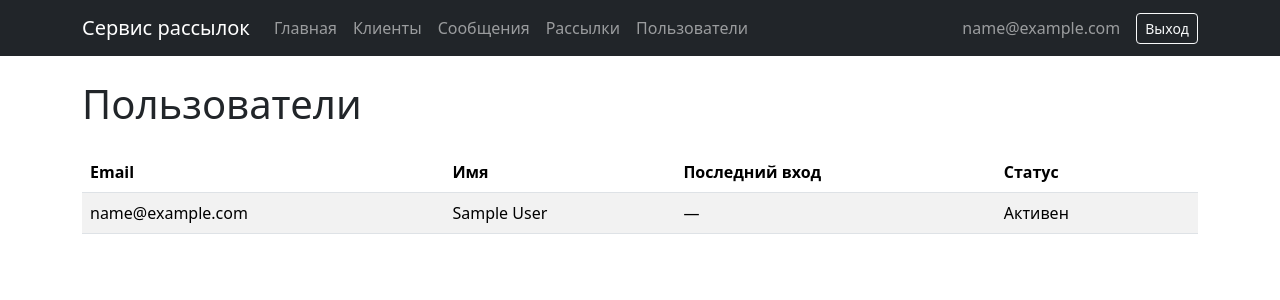
After one commit to KonstantinosTsiakkuri/mailing_service, a Django app: page /users/ in a window 1280 px wide. The commit adds this page. Shown: the top 300 px of the page. Run offline with Django 5.2, Linux system fonts and the light colour scheme; the visitor is signed in with stand-in values (Sample User, id 1); data comes from the database, SQL or seed files in the repository.

Commit message:
Block 8: роли и права (группа Менеджеры, отключение рассылок, блокировка пользователей)
Co-Authored-By: Claude Sonnet 5.5 <noreply@anthropic.com>

```diff
--- a/mailing/models.py
+++ b/mailing/models.py
@@ -18,6 +18,7 @@ class Client(models.Model):
         verbose_name = "Клиент"
         verbose_name_plural = "Клиенты"
         ordering = ["full_name"]
+        permissions = [("view_all_clients", "Может просматривать всех клиентов")]
 
 
 class Message(models.Model):
@@ -50,6 +51,7 @@ class Mailing(models.Model):
     status = models.CharField(verbose_name = "Статус рассылки", choices = STATUS_CHOICES , default  = STATUS_CREATED, editable=False, max_length = 100)
     message = models.ForeignKey(Message, on_delete = models.PROTECT, verbose_name = "Сообщение рассылки")
     recipients = models.ManyToManyField(Client, verbose_name = "Получатели рассылок")
+    is_active = models.BooleanField(default = True, verbose_name = "Активна")
     owner = models.ForeignKey(settings.AUTH_USER_MODEL, on_delete = models.CASCADE, verbose_name = "Владелец")
 
 
@@ -61,6 +63,10 @@ class Mailing(models.Model):
         verbose_name = "Рассылка"
         verbose_name_plural = "Рассылки"
         ordering = ["status"]
+        permissions = [
+            ("view_all_mailings", "Может просматривать все рассылки"),
+            ("disable_mailing", "Может отключать и включать рассылки"),
+        ]
 
     def update_status(self):
         """
--- a/mailing/services.py
+++ b/mailing/services.py
@@ -13,6 +13,8 @@ def send_mailing(mailing):
     Отправляет письмо каждому получателю рассылки и сохраняет попытки.
     Возвращает кортеж (успешных, неуспешных). Если рассылку сейчас отправлять нельзя - MailingSendError.
     """
+    if not mailing.is_active:
+        raise MailingSendError("Отправка невозможна: рассылка отключена менеджером")
     mailing.update_status()
     now = timezone.now()
     if not mailing.start_time <= now <= mailing.end_time:
@@ -57,7 +59,7 @@ def get_home_statistics():
     return {
         "mailings_total": Mailing.objects.count(),
         "mailings_active": Mailing.objects.filter(
-            status=Mailing.STATUS_LAUNCHED, start_time__lte=now, end_time__gte=now
+            status=Mailing.STATUS_LAUNCHED, is_active=True, start_time__lte=now, end_time__gte=now
         ).count(),
         "clients_total": Client.objects.count(),
     }
--- a/mailing/templates/mailing/client_list.html
+++ b/mailing/templates/mailing/client_list.html
@@ -11,6 +11,7 @@
                 <th>ФИО</th>
                 <th>Email</th>
                 <th>Комментарий</th>
+                {% if perms.mailing.view_all_clients %}<th>Владелец</th>{% endif %}
                 <th></th>
             </tr>
         </thead>
@@ -20,11 +21,12 @@
                     <td>{{ client.full_name }}</td>
                     <td>{{ client.email }}</td>
                     <td>{{ client.comment }}</td>
+                    {% if perms.mailing.view_all_clients %}<td>{{ client.owner.email }}</td>{% endif %}
                     <td><a href="{% url 'mailing:client_detail' client.pk %}">Открыть</a></td>
                 </tr>
             {% empty  %}
                 <tr>
-                    <td colspan="4">Клиентов пока нет</td>
+                    <td colspan="5">Клиентов пока нет</td>
                 </tr>
             {% endfor %}
         </tbody>
--- a/mailing/urls.py
+++ b/mailing/urls.py
@@ -21,4 +21,5 @@ urlpatterns = [
     path("mailings/<int:pk>/edit/", views.MailingUpdateView.as_view(), name="mailing_update"),
     path("mailings/<int:pk>/delete/", views.MailingDeleteView.as_view(), name="mailing_delete"),
     path("mailings/<int:pk>/send/", views.MailingSendView.as_view(), name="mailing_send"),
+    path("mailings/<int:pk>/toggle/", views.MailingToggleActiveView.as_view(), name="mailing_toggle"),
 ]
--- a/templates/base.html
+++ b/templates/base.html
@@ -16,6 +16,9 @@
                     <li class="nav-item"><a class="nav-link" href="{% url 'mailing:client_list' %}">Клиенты</a></li>
                     <li class="nav-item"><a class="nav-link" href="{% url 'mailing:message_list' %}">Сообщения</a></li>
                     <li class="nav-item"><a class="nav-link" href="{% url 'mailing:mailing_list' %}">Рассылки</a></li>
+                    {% if perms.users.view_all_users %}
+                        <li class="nav-item"><a class="nav-link" href="{% url 'users:user_list' %}">Пользователи</a></li>
+                    {% endif %}
                 {% endif %}
             </ul>
             <ul class="navbar-nav align-items-center">
--- a/users/models.py
+++ b/users/models.py
@@ -35,5 +35,11 @@ class User(AbstractUser):
 
     objects = UserManager()
 
+    class Meta(AbstractUser.Meta):
+        permissions = [
+            ("view_all_users", "Может просматривать список пользователей"),
+            ("block_user", "Может блокировать и разблокировать пользователей"),
+        ]
+
     def __str__(self):
         return self.email
--- /dev/null
+++ b/users/templates/users/user_list.html
@@ -0,0 +1,46 @@
+{% extends "base.html" %}
+
+{% block title %}Пользователи{% endblock %}
+
+{% block content %}
+    <h1 class="mb-4">Пользователи</h1>
+    <table class="table table-striped">
+        <thead>
+            <tr>
+                <th>Email</th>
+                <th>Имя</th>
+                <th>Последний вход</th>
+                <th>Статус</th>
+                <th></th>
+            </tr>
+        </thead>
+        <tbody>
+            {% for person in user_list %}
+                <tr>
+                    <td>{{ person.email }}</td>
+                    <td>{{ person.first_name }} {{ person.last_name }}</td>
+                    <td>{{ person.last_login|date:"d.m.Y H:i"|default:"—" }}</td>
+                    <td>
+                        {% if person.is_active %}
+                            Активен
+                        {% else %}
+                            <span class="badge bg-secondary">Заблокирован</span>
+                        {% endif %}
+                    </td>
+                    <td>
+                        {% if perms.users.block_user and person != user and not person.is_superuser %}
+                            <form method="post" action="{% url 'users:user_toggle_active' person.pk %}">
+                                {% csrf_token %}
+                                {% if person.is_active %}
+                                    <button type="submit" class="btn btn-sm btn-danger">Заблокировать</button>
+                                {% else %}
+                                    <button type="submit" class="btn btn-sm btn-success">Разблокировать</button>
+                                {% endif %}
+                            </form>
+                        {% endif %}
+                    </td>
+                </tr>
+            {% endfor %}
+        </tbody>
+    </table>
+{% endblock %}
--- a/users/urls.py
+++ b/users/urls.py
@@ -5,6 +5,8 @@ from users import views
 app_name = "users"
 
 urlpatterns = [
+    path("", views.UserListView.as_view(), name="user_list"),
+    path("<int:pk>/toggle/", views.UserToggleActiveView.as_view(), name="user_toggle_active"),
     path("register/", views.RegisterView.as_view(), name="register"),
     path("activate/<uidb64>/<token>/", views.ActivateView.as_view(), name="activate"),
     path("login/", views.UserLoginView.as_view(), name="login"),
--- a/users/views.py
+++ b/users/views.py
@@ -1,4 +1,5 @@
 from django.contrib import messages
+from django.contrib.auth.mixins import PermissionRequiredMixin
 from django.contrib.auth.tokens import default_token_generator
 from django.contrib.auth.views import (
     LoginView,
@@ -9,13 +10,13 @@ from django.contrib.auth.views import (
     PasswordResetView,
 )
 from django.core.mail import send_mail
-from django.shortcuts import redirect
+from django.shortcuts import get_object_or_404, redirect
 from django.template.loader import render_to_string
 from django.urls import reverse, reverse_lazy
 from django.utils.encoding import force_bytes, force_str
 from django.utils.http import urlsafe_base64_decode, urlsafe_base64_encode
 from django.views import View
-from django.views.generic import CreateView
+from django.views.generic import CreateView, ListView
 
 from users.forms import UserLoginForm, UserPasswordResetForm, UserRegisterForm, UserSetPasswordForm
 from users.models import User
@@ -101,3 +102,34 @@ class UserPasswordResetConfirmView(PasswordResetConfirmView):
 
 class UserPasswordResetCompleteView(PasswordResetCompleteView):
     template_name = "users/password_reset_complete.html"
+
+
+class UserListView(PermissionRequiredMixin, ListView):
+    """Список пользователей сервиса (для менеджеров)."""
+
+    permission_required = "users.view_all_users"
+    model = User
+    template_name = "users/user_list.html"
+    context_object_name = "user_list"
+    ordering = ["email"]
+
+
+class UserToggleActiveView(PermissionRequiredMixin, View):
+    """Блокировка и разблокировка пользователя (только POST)."""
+
+    permission_required = "users.block_user"
+
+    def post(self, request, pk):
+        target = get_object_or_404(User, pk=pk)
+        if target == request.user:
+            messages.error(request, "Нельзя заблокировать самого себя")
+        elif target.is_superuser:
+            messages.error(request, "Нельзя заблокировать суперпользователя")
+        else:
+            target.is_active = not target.is_active
+            target.save(update_fields=["is_active"])
+            if target.is_active:
+                messages.success(request, f"Пользователь {target.email} разблокирован")
+            else:
+                messages.success(request, f"Пользователь {target.email} заблокирован")
+        return redirect("users:user_list")
```
Also changed, not shown: mailing/templates/mailing/client_detail.html (+7 -2 lines), mailing/templates/mailing/mailing_detail.html (+32 -8 lines), mailing/templates/mailing/mailing_list.html (+7 -2 lines), mailing/views.py (+35 -11 lines), mailing/migrations/0005_roles_and_permissions.py (added), mailing/migrations/0006_managers_group.py (added), users/migrations/0004_roles_and_permissions.py (added).
